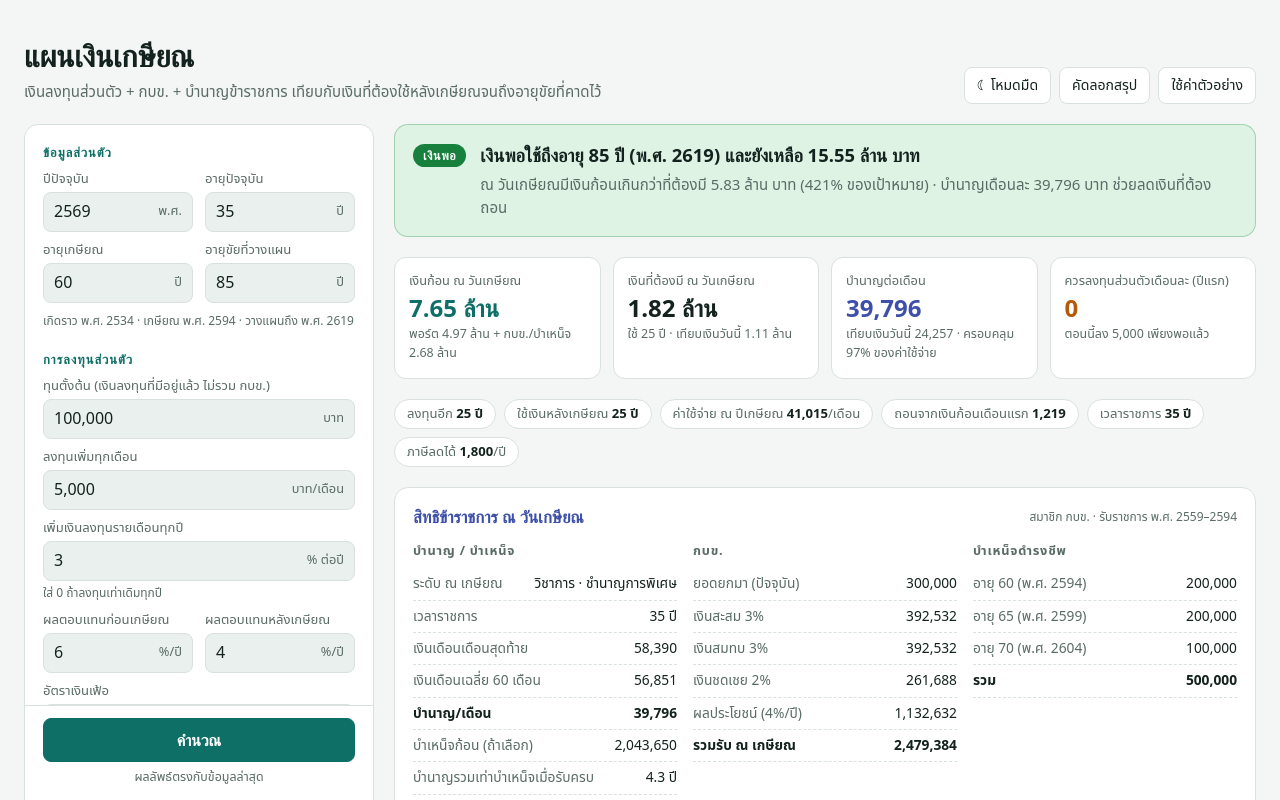
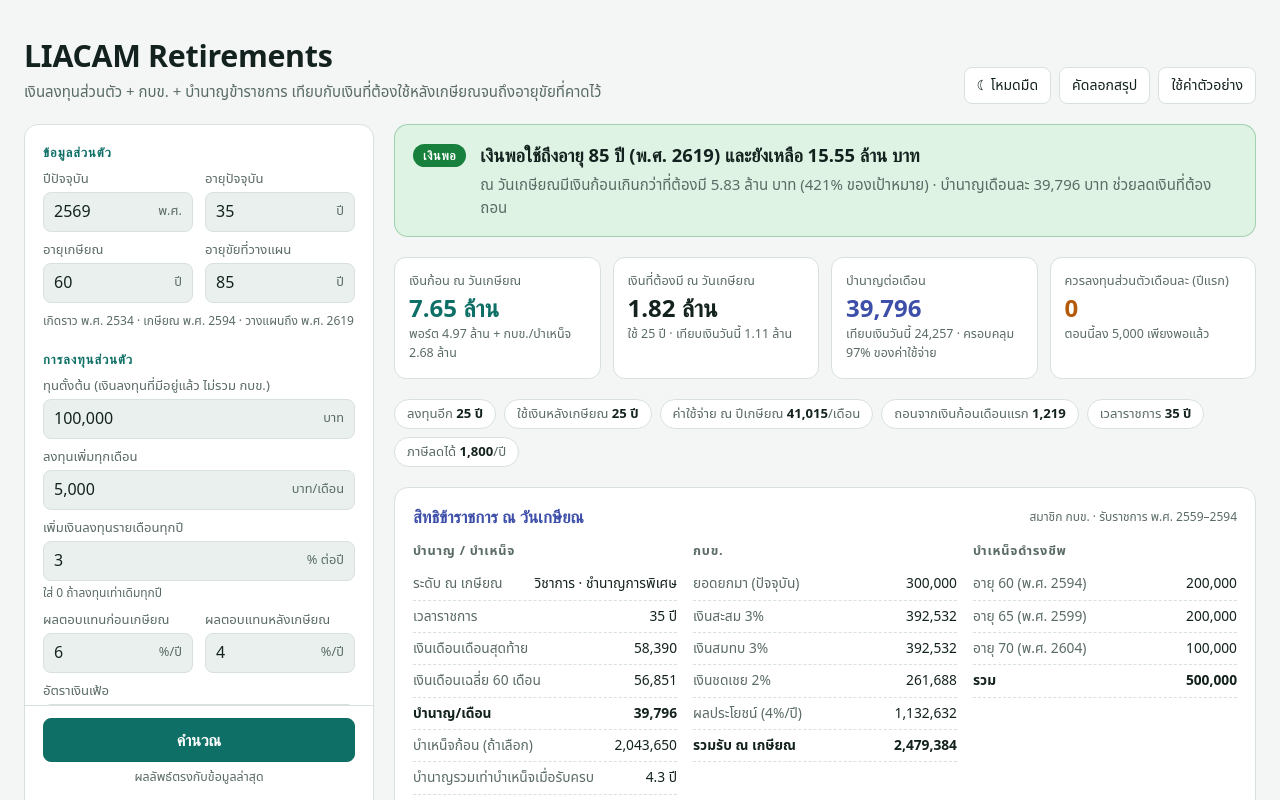
Before and after one commit to tachayajo-ai/JO_Finance, a plain HTML site: page index.html in a window 1280 px wide. Both pictures are taken after a click on the button "คัดลอกสรุป". Shown: the top 800 px of the page. Drawn offline with nearby package versions, Linux system fonts and the light colour scheme; a web font is replaced by a local one.

Commit message:
Rename app to LIACAM Retirements
Co-Authored-By: Claude Opus 5.5 <noreply@anthropic.com>
Claude-Session: https://claude.ai/code/session_01UJMHoCiQu5xtThbgzbzU6x

```diff
--- a/index.html
+++ b/index.html
@@ -1,5 +1,5 @@
 <!doctype html><html lang="th"><head><meta charset="utf-8"><meta name="viewport" content="width=device-width, initial-scale=1, viewport-fit=cover"></head><body>
-<title>แผนเงินเกษียณ</title>
+<title>LIACAM Retirements</title>
 <meta name="claude:viewport-fit-sides" content="cover">
 <link rel="preconnect" href="https://fonts.googleapis.com">
 <link rel="preconnect" href="https://fonts.gstatic.com" crossorigin>
@@ -184,7 +184,7 @@ td.gov { color: var(--gov); }
 <div class="wrap">
   <header>
     <div>
-      <h1>แผนเงินเกษียณ</h1>
+      <h1>LIACAM Retirements</h1>
       <p>เงินลงทุนส่วนตัว + กบข. + บำนาญข้าราชการ เทียบกับเงินที่ต้องใช้หลังเกษียณจนถึงอายุขัยที่คาดไว้</p>
     </div>
     <div class="btnrow">
@@ -976,7 +976,7 @@ td.gov { color: var(--gov); }
     if (!last) return '';
     const r = last, p = r.p, g = r.g, gap = r.resources - r.required;
     return [
-      'สรุปแผนเงินเกษียณ',
+      'สรุปแผนเงินเกษียณ (LIACAM Retirements)',
       `- อายุ ${p.age} ปี (พ.ศ. ${p.year}) เกษียณอายุ ${p.retireAge} (พ.ศ. ${ageToYear(p, p.retireAge)}) วางแผนถึงอายุ ${p.lifeAge}`,
       `- ลงทุนส่วนตัว: ทุนตั้งต้น ${fmtB(p.initial)} เดือนละ ${fmtB(p.monthly)} เพิ่มปีละ ${p.stepUp}% ผลตอบแทน ${p.retPre}%/${p.retPost}% เงินเฟ้อ ${p.inflation}%`,
       g ? `- ข้าราชการ (${g.isGpf ? 'สมาชิก กบข.' : 'ระบบเดิม'}) เวลาราชการ ${g.service} ปี ${g.benefit === 'pension' ? `บำนาญ ${fmtB(g.pension)}/เดือน` : `บำเหน็จ ${fmtB(g.govLump)}`}` : null,
```
Also changed, not shown: src/retirement-calculator.html (+3 -3 lines), 1 other file.
